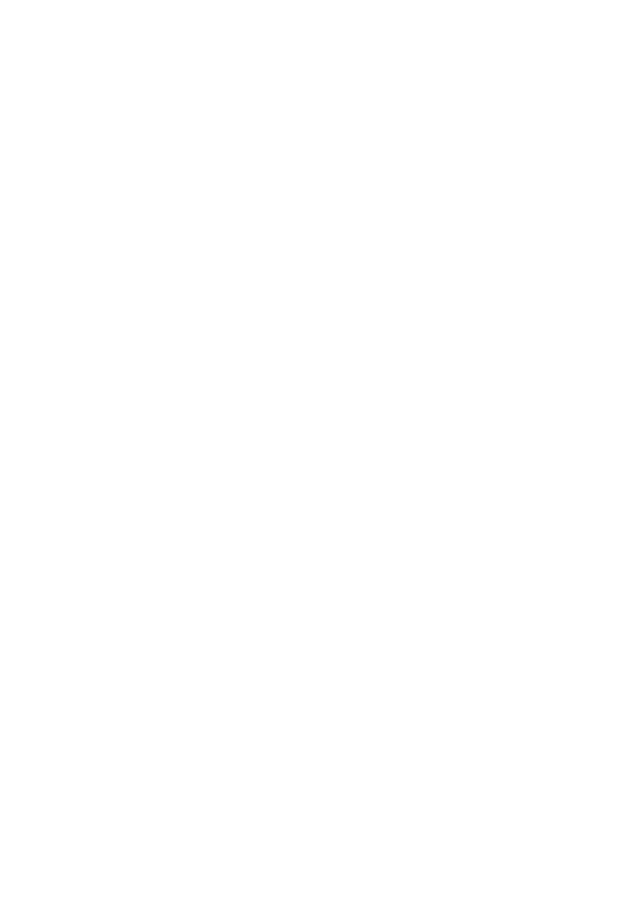
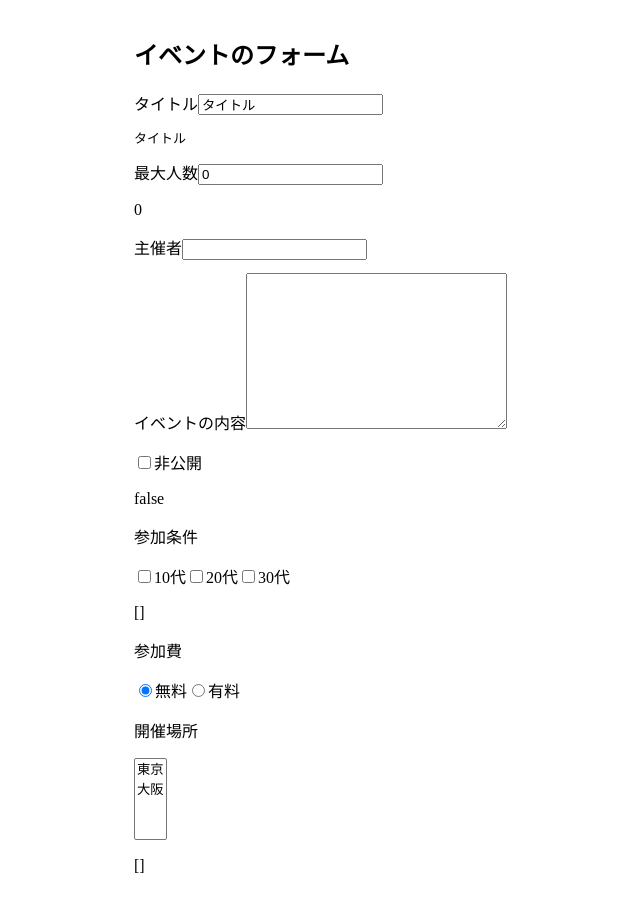
Before and after one commit to yuki-developer/vue-study, a Vue app in the folder udemy-vuejs/: page / in a window 1280 px wide. Shown: the part 340-1252 px from the top of the page, without its empty margins (34-674 px from the left). Before the commit the page ends 800 px from the top, so only its background shows below. Built offline with nearby package versions, Linux system fonts and the light colour scheme.

Commit message:
section9 is finished

```diff
--- a/udemy-vuejs/src/App.vue
+++ b/udemy-vuejs/src/App.vue
@@ -9,19 +9,71 @@
     <keep-alive>
       <component :is="currentComponent"></component>
     </keep-alive>
+    <div style="padding: 10rem;">
+      <h2>イベントのフォーム</h2>
+      <EventTitle v-model="eventData.title"></EventTitle>
+
+      <label for="maxNumber">最大人数</label>
+      <input id="maxNumber" type="number" v-model.number="eventData.maxNumber">
+      <p>{{ eventData.maxNumber }}</p>
+
+      <label for="host">主催者</label>
+      <input id="host" type="text" v-model.trim="eventData.host">
+      <pre>{{ eventData.host }}</pre>
+
+      <label for="detail">イベントの内容</label>
+      <textarea id="detail" cols="30" rows="10" v-model="eventData.detail"></textarea>
+      <p style="white-space: pre;">{{ eventData.detail }}</p>
+
+      <input type="checkbox" id="isPrivate" v-model="eventData.isPrivate">
+      <label for="isPrivate">非公開</label>
+      <p>{{ eventData.isPrivate }}</p>
+      <p>参加条件</p>
+      <input type="checkbox" id="10" value="10代" v-model="eventData.target">
+      <label for="10">10代</label>
+      <input type="checkbox" id="20" value="20代" v-model="eventData.target">
+      <label for="20">20代</label>
+      <input type="checkbox" id="30" value="30代" v-model="eventData.target">
+      <label for="30">30代</label>
+      <p>{{ eventData.target}}</p>
+      <p>参加費</p>
+      <input type="radio" id="free" value="無料" v-model="eventData.price">
+      <label for="price">無料</label>
+      <input type="radio" id="paid" value="有料" v-model="eventData.price">
+      <label for="paid">有料</label>
+      <p>開催場所</p>
+      <select v-model="eventData.location" multiple>
+        <option v-for="location in locations" :key="location">
+          {{ location }}
+        </option>
+      </select>
+      <p>{{ eventData.location}}</p>
+    </div>
   </div>
 </template>
 
 <script>
-import LikeHeader from "./components/LikeHeader.vue"
-import About from  "./components/About.vue"
-import Home from "./components/Home.vue"
+import LikeHeader from "./components/LikeHeader.vue";
+import About from  "./components/About.vue";
+import Home from "./components/Home.vue";
+import EventTitle from "./components/EventTitle.vue";
 
 export default {
   data() {
     return {
       number :14,
-      currentComponent: "Home"
+      currentComponent: "Home",
+      locations: ["東京","大阪"],
+      eventData: {
+        title: "タイトル",
+        maxNumber: 0,
+        host: "",
+        detail: "",
+        isPrivate: false,
+        target: [],
+        price: "無料",
+        location: []
+      }
     }
   },
   methods: {
@@ -32,16 +84,8 @@ export default {
   components: {
     LikeHeader,
     About,
-    Home
+    Home,
+    EventTitle
   }
 }
 </script>
-
-<style scoped>
-  div {
-    border: 1px solid blue;
-  }
-  /* h1 {
-    color: red;
-  } */
-</style>
--- a/udemy-vuejs/src/components/About.vue
+++ b/udemy-vuejs/src/components/About.vue
@@ -4,11 +4,3 @@
     <input>
   </div>
 </template>
-
-<script>
-export default {
-  destroyed(){
-    console.log("destoyed");
-  }
-}
-</script>
--- /dev/null
+++ b/udemy-vuejs/src/components/EventTitle.vue
@@ -0,0 +1,13 @@
+<template>
+  <div>
+      <label for="title">タイトル</label>
+      <input id="title" type="text" :value="value" @input="$emit('input', $event.target.value)">
+      <pre>{{ value }}</pre>
+  </div>
+</template>
+
+<script>
+export default {
+    props: ["value"]
+}
+</script>
--- a/udemy-vuejs/src/components/LikeNumber.vue
+++ b/udemy-vuejs/src/components/LikeNumber.vue
@@ -28,9 +28,3 @@ export default {
   }
 }
 </script>
-
-<style scoped>
-  div {
-    border: 1px solid red;
-  }
-</style>
```
